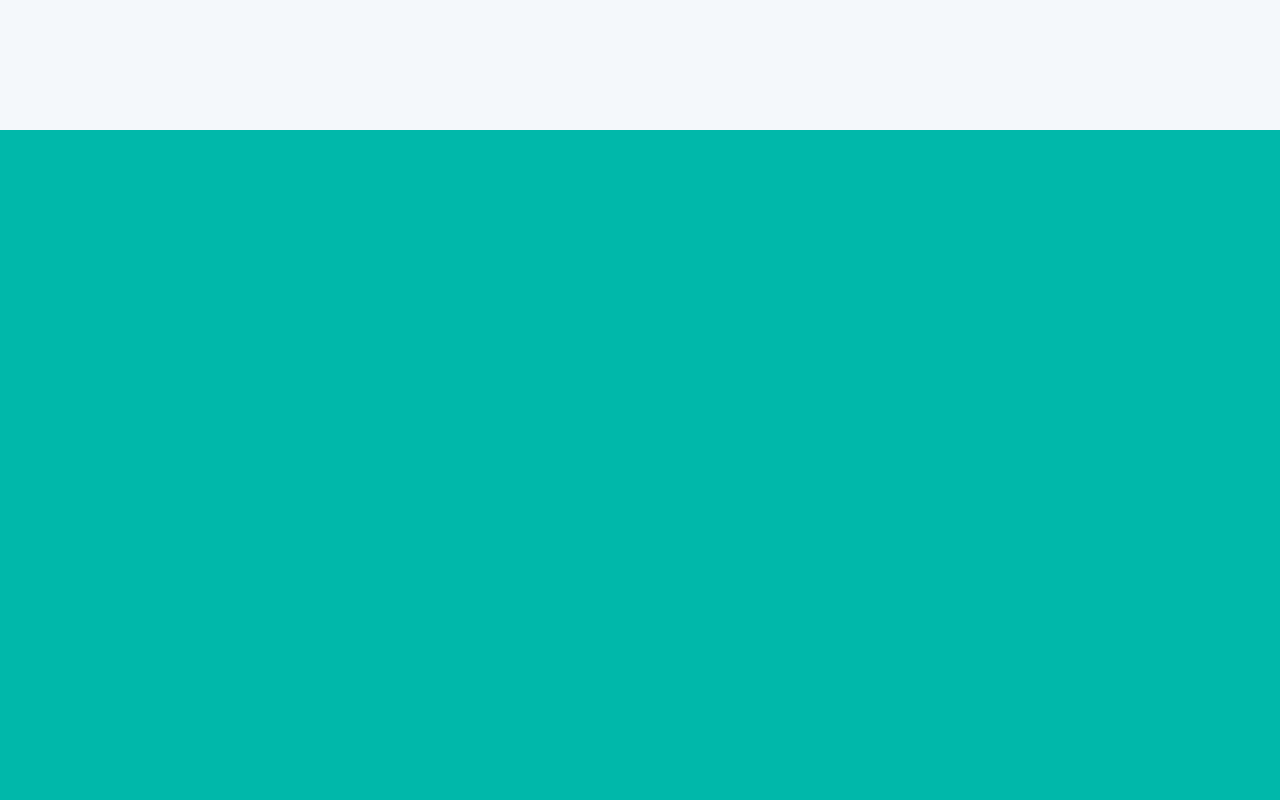
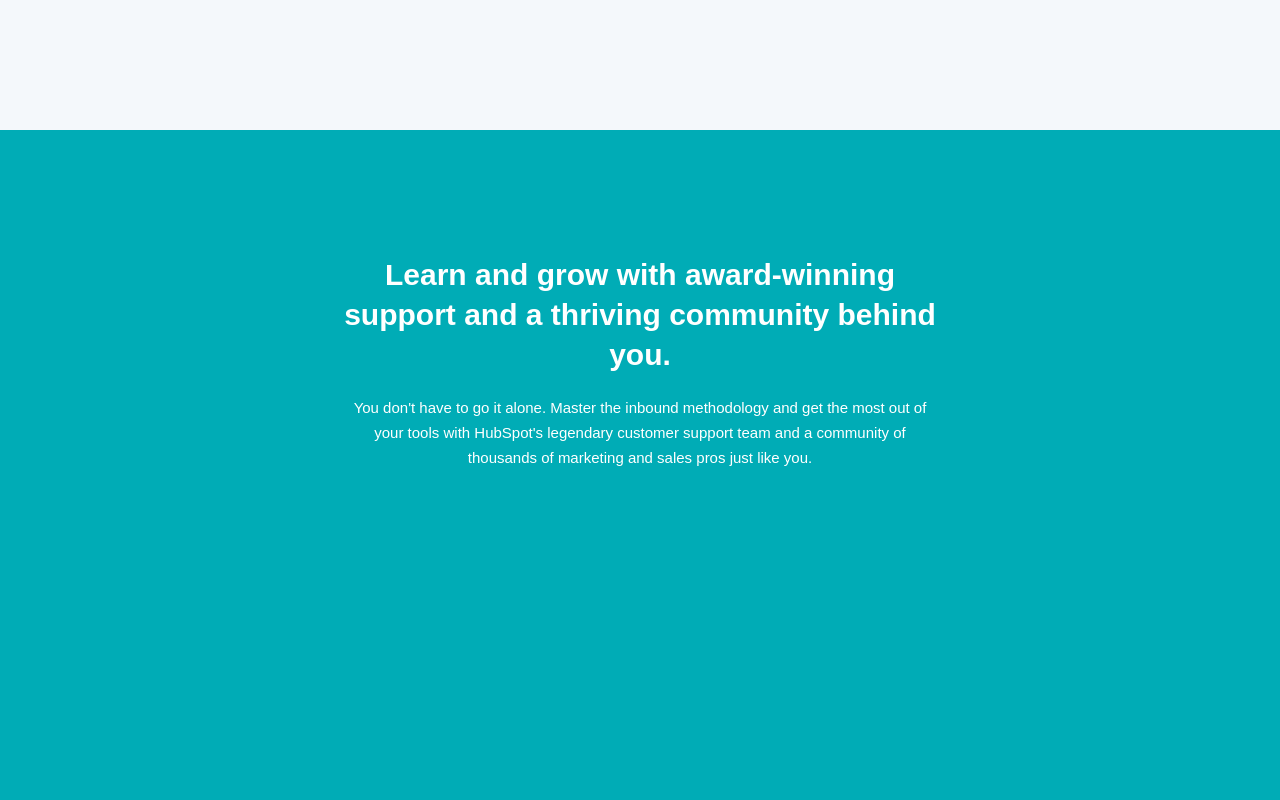
Before and after one commit to Davide-Roberti/html-css-hubspot, a plain HTML site: page index.html in a window 1280 px wide. Shown: the part 2540-3340 px from the top of the page. Drawn offline with Linux system fonts and the light colour scheme.

Commit message:
Prima parte azzurra

```diff
--- a/css/style.css
+++ b/css/style.css
@@ -432,11 +432,28 @@ body {
 /* BLOCCO AZZURRO */
 
 .bg-azzurro {
-    background-color: #00b8aa;
+    background-color: #00acb6;
 }
 
 .bg-azzurro .container {
     height: 800px;
+}
+
+.titoloazzurro {
+    text-align: center;
+    color: white;
+    padding: 125px 210px;
+}
+
+.titoloazzurro h2 {
+    font-size: 30px;
+    line-height: 40px;
+    margin-bottom: 20px;
+}
+
+.titoloazzurro p {
+    font-size: 15px;
+    line-height: 25px;
 }
 
 /* SECONDO BLOCCO BIANCO*/
--- a/index.html
+++ b/index.html
@@ -153,7 +153,13 @@
         </div>
         <div class="container-fullwidth bg-azzurro">
             <div class="container">
+                <div class="titoloazzurro">
+                    <h2>Learn and grow with award-winning support and a thriving community behind you.</h2>
+                    <p>You don't have to go it alone. Master the inbound methodology and get the most out of your tools with HubSpot's legendary customer support team and a community of thousands of marketing and sales pros just like you. </p>
+                </div>
+                <div class="sezioniazzurre">
 
+                </div>
             </div>
         </div>
         <div class="container-fullwidth bg-secondobianco">
```
